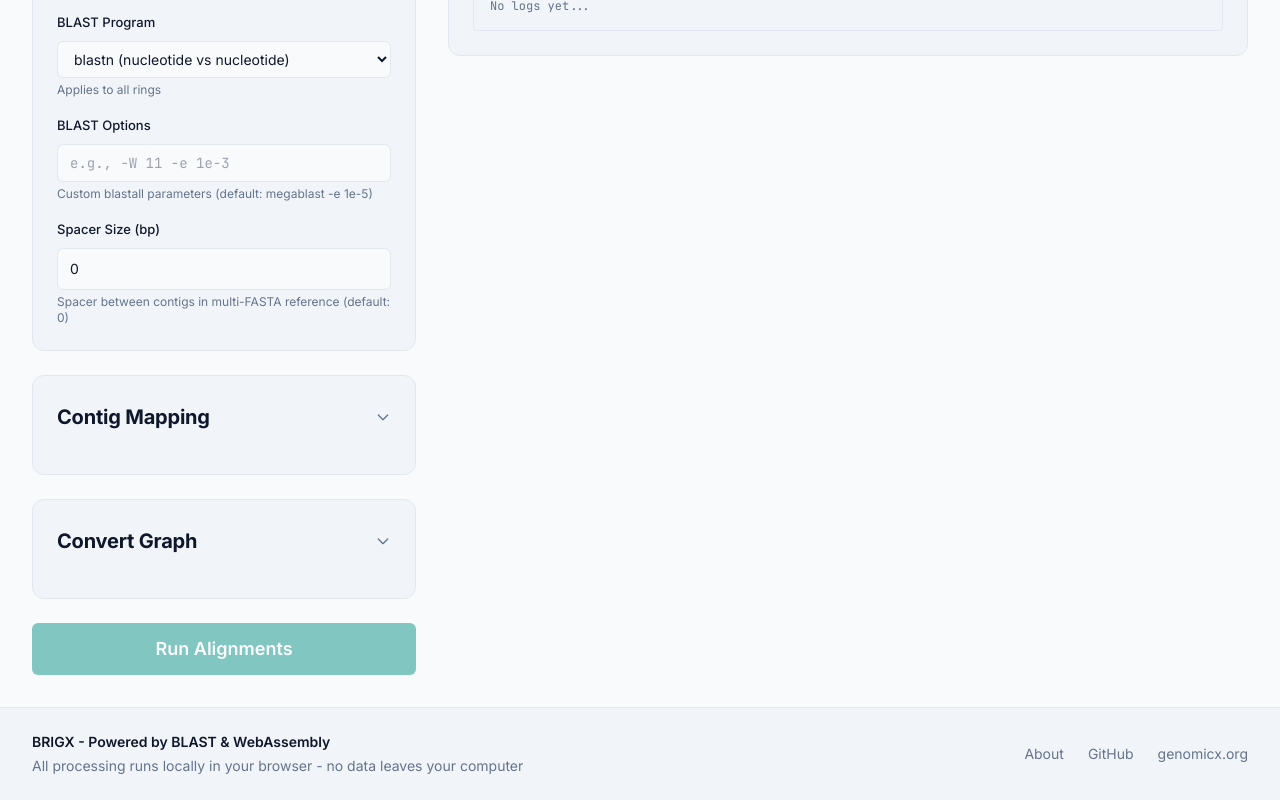
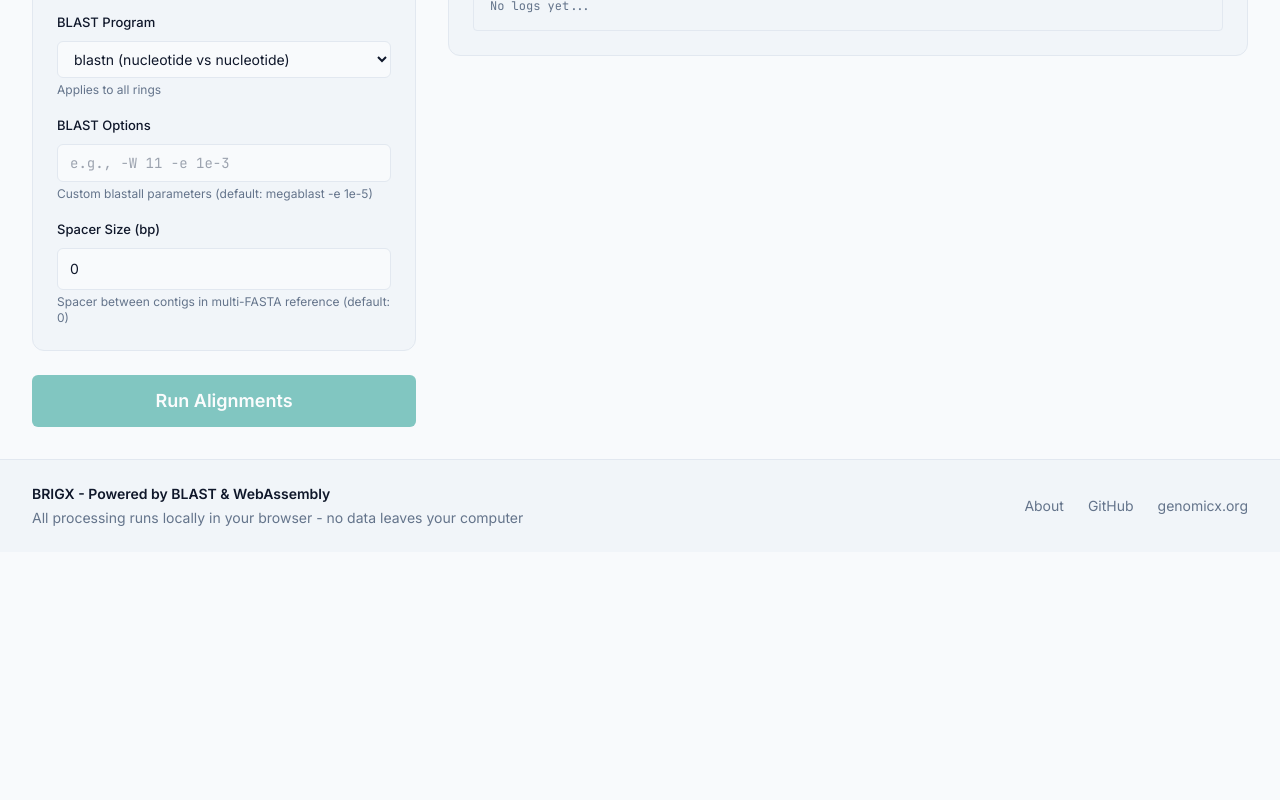
Before and after one commit to happykhan/brigx, a Next.js app: page / in a window 1280 px wide. Shown: the part 910-1710 px from the top of the page. After the commit the page ends 1462 px from the top, so only its background shows below. Built offline with nearby package versions, Linux system fonts and the light colour scheme; what handsontable would draw is missing.

Commit message:
chore: remove contig mapping and convert graph UI sections
These features require running side BLAST jobs between arbitrary
files, which adds complexity without enough user value.

Co-Authored-By: Claude Opus 4.6 (1M context) <noreply@anthropic.com>

```diff
--- a/app/page.tsx
+++ b/app/page.tsx
@@ -624,68 +624,6 @@ export default function Home() {
                   />
                 </div>
 
-                {/* Contig Mapping - Utility Section */}
-                <details className="card">
-                  <summary className="section-title cursor-pointer select-none list-none flex items-center justify-between">
-                    <span>Contig Mapping</span>
-                    <svg className="w-4 h-4 transform transition-transform" style={{ color: 'var(--gx-text-muted)' }} fill="none" stroke="currentColor" viewBox="0 0 24 24">
-                      <path strokeLinecap="round" strokeLinejoin="round" strokeWidth={2} d="M19 9l-7 7-7-7" />
-                    </svg>
-                  </summary>
-                  <div className="mt-4 space-y-3">
-                    <p className="text-sm" style={{ color: 'var(--gx-text-muted)' }}>
-                      Order contigs from a draft assembly onto a reference genome using BLAST alignments.
-                    </p>
-                    <div>
-                      <label className="label">Contigs (multi-FASTA)</label>
-                      <input type="file" accept=".fasta,.fa,.fna" className="input-field w-full text-sm" disabled />
-                    </div>
-                    <div>
-                      <label className="label">Reference genome</label>
-                      <input type="file" accept=".fasta,.fa,.fna" className="input-field w-full text-sm" disabled />
-                    </div>
-                    <button className="btn-secondary w-full py-2" disabled>
-                      Map Contigs
-                    </button>
-                    <p className="text-xs text-center" style={{ color: 'var(--gx-text-muted)' }}>
-                      Coming soon -- requires running BLAST between contigs and reference.
-                    </p>
-                  </div>
-                </details>
-
-                {/* Convert Graph - Utility Section */}
-                <details className="card">
-                  <summary className="section-title cursor-pointer select-none list-none flex items-center justify-between">
-                    <span>Convert Graph</span>
-                    <svg className="w-4 h-4 transform transition-transform" style={{ color: 'var(--gx-text-muted)' }} fill="none" stroke="currentColor" viewBox="0 0 24 24">
-                      <path strokeLinecap="round" strokeLinejoin="round" strokeWidth={2} d="M19 9l-7 7-7-7" />
-                    </svg>
-                  </summary>
-                  <div className="mt-4 space-y-3">
-                    <p className="text-sm" style={{ color: 'var(--gx-text-muted)' }}>
-                      Convert graph data from one reference coordinate system to another using BLAST alignments between two references.
-                    </p>
-                    <div>
-                      <label className="label">Graph file (.graph)</label>
-                      <input type="file" accept=".graph" className="input-field w-full text-sm" disabled />
-                    </div>
-                    <div>
-                      <label className="label">Source reference</label>
-                      <input type="file" accept=".fasta,.fa,.fna" className="input-field w-full text-sm" disabled />
-                    </div>
-                    <div>
-                      <label className="label">Target reference</label>
-                      <input type="file" accept=".fasta,.fa,.fna" className="input-field w-full text-sm" disabled />
-                    </div>
-                    <button className="btn-secondary w-full py-2" disabled>
-                      Convert Graph
-                    </button>
-                    <p className="text-xs text-center" style={{ color: 'var(--gx-text-muted)' }}>
-                      Coming soon -- requires BLAST alignment between source and target references.
-                    </p>
-                  </div>
-                </details>
-
                 <button
                   onClick={handleRun}
                   disabled={isProcessing || !referenceFile || rings.filter(r => r.files.length > 0).length === 0}
```
